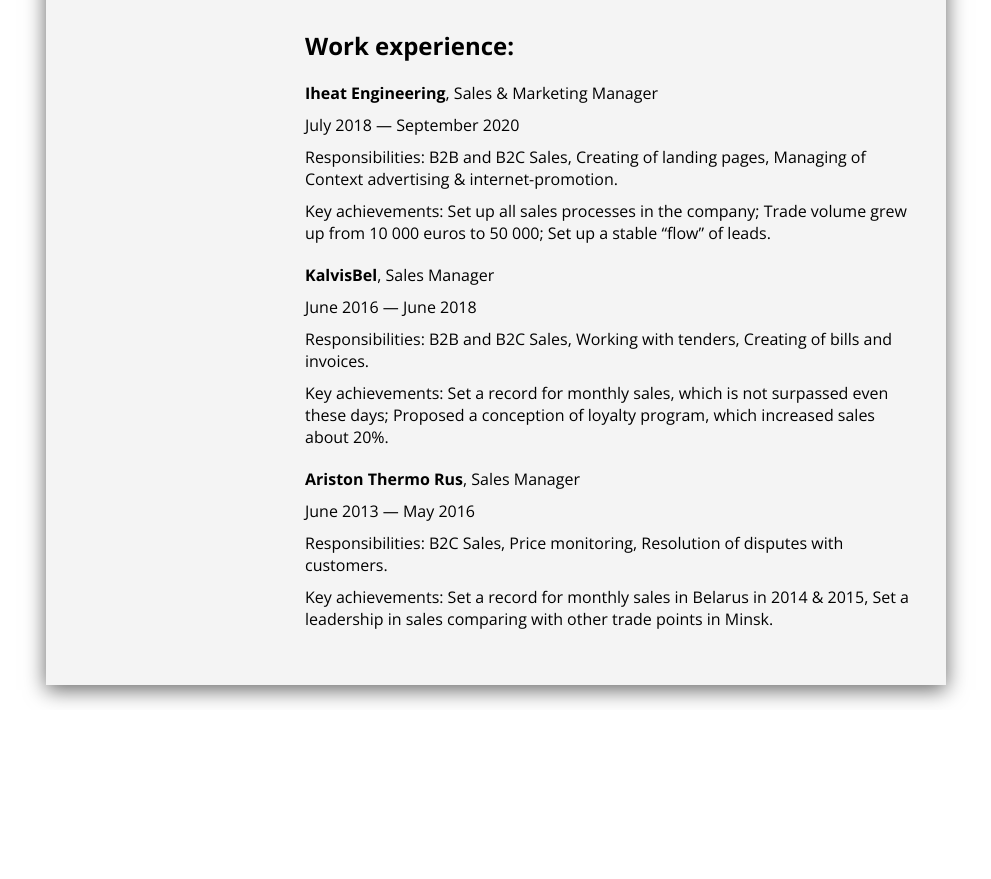
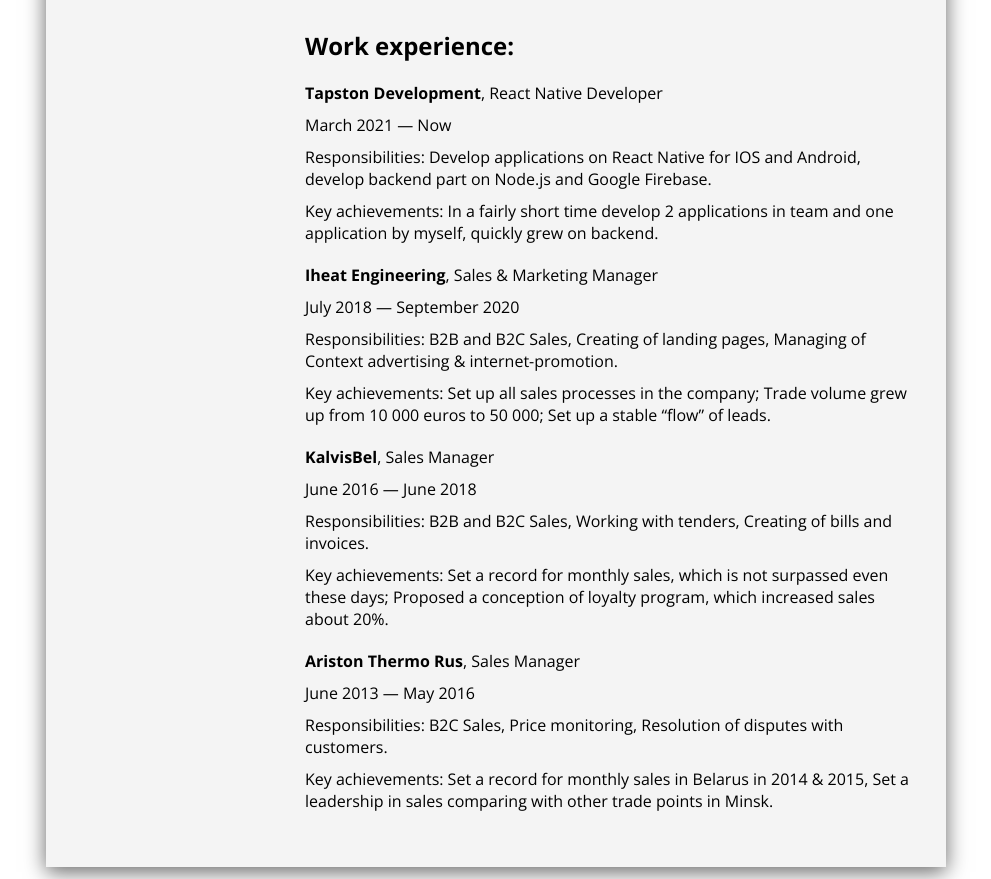
Before and after one commit to AlexBibig/Portfolio, a plain HTML site: page cv/index.html in a window 1280 px wide. Shown: the part 1274-2153 px from the top of the page, without its empty margins (144-1135 px from the left). Before the commit the page ends 1984 px from the top, so only its background shows below. Drawn offline with nearby package versions, Linux system fonts and the light colour scheme.

Commit message:
modified resume

```diff
--- a/cv/index.html
+++ b/cv/index.html
@@ -179,6 +179,23 @@
             <ul>
               <li>
                 <p>
+                  <span>Tapston Development</span>, React Native
+                  Developer
+                </p>
+                <p>March 2021 — Now</p>
+                <p>
+                  Responsibilities: Develop applications on React
+                  Native for IOS and Android, develop backend part on
+                  Node.js and Google Firebase.
+                </p>
+                <p>
+                  Key achievements: In a fairly short time develop 2
+                  applications in team and one application by myself,
+                  quickly grew on backend.
+                </p>
+              </li>
+              <li>
+                <p>
                   <span>Iheat Engineering</span>, Sales & Marketing
                   Manager
                 </p>
```
